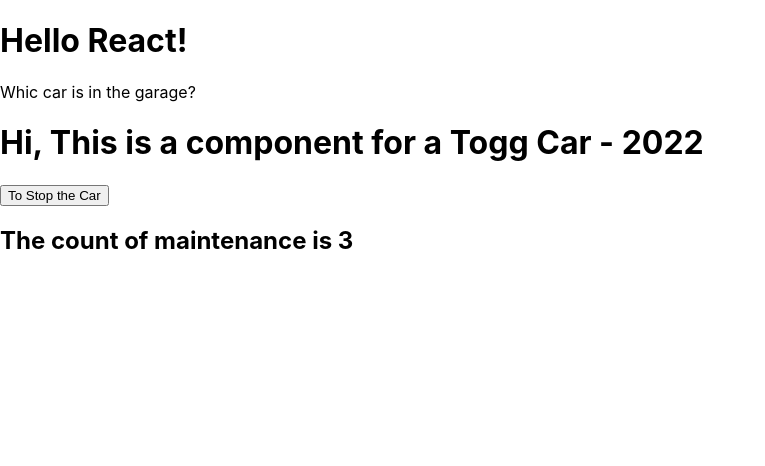
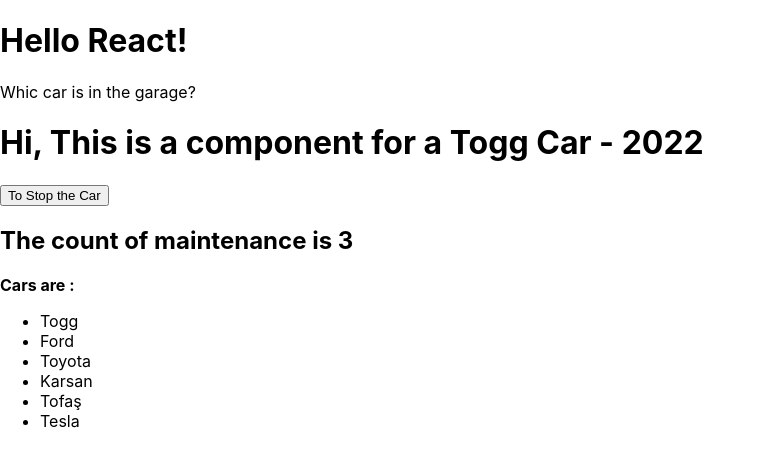
Before and after one commit to ArifYusufYilmaz/react-app-studies, a React (Create React App) app: page / in a window 1280 px wide. Shown: the top 466 px of the page, without its empty margins (0-765 px from the left). Built offline with nearby package versions, Linux system fonts and the light colour scheme.

Commit message:
add map method to list the cars

```diff
--- a/src/components/Car.js
+++ b/src/components/Car.js
@@ -17,6 +17,10 @@
                     The count of maintenance is {carMaintenance.length}
                 </h2>
              }
+             <b>Cars are : </b> <br/>
+            <ul>
+                {props.brand.cars.map((car)=> <li>{car}</li>)}
+            </ul>
             </>
         )
     }
--- a/src/components/Garage.js
+++ b/src/components/Garage.js
@@ -2,11 +2,12 @@
 
 function Garage(){
 
-    const carInfo ={carName: "Togg Car", carModel:"2022", carSituation:true, carMaintenance:[2015,2016,2017]};
+    const carInfo ={carName: "Togg Car", carModel:"2022", carSituation:true, carMaintenance:[2015,2016,2017],cars : ["Togg", "Ford", "Toyota", "Karsan","Tofaş","Tesla"]};
     return (
         <>
         <p>Whic car is in the garage?</p>
-        <Car brand={carInfo}></Car>
+
+            <Car brand={carInfo}/>
         </>
     );
 
```
